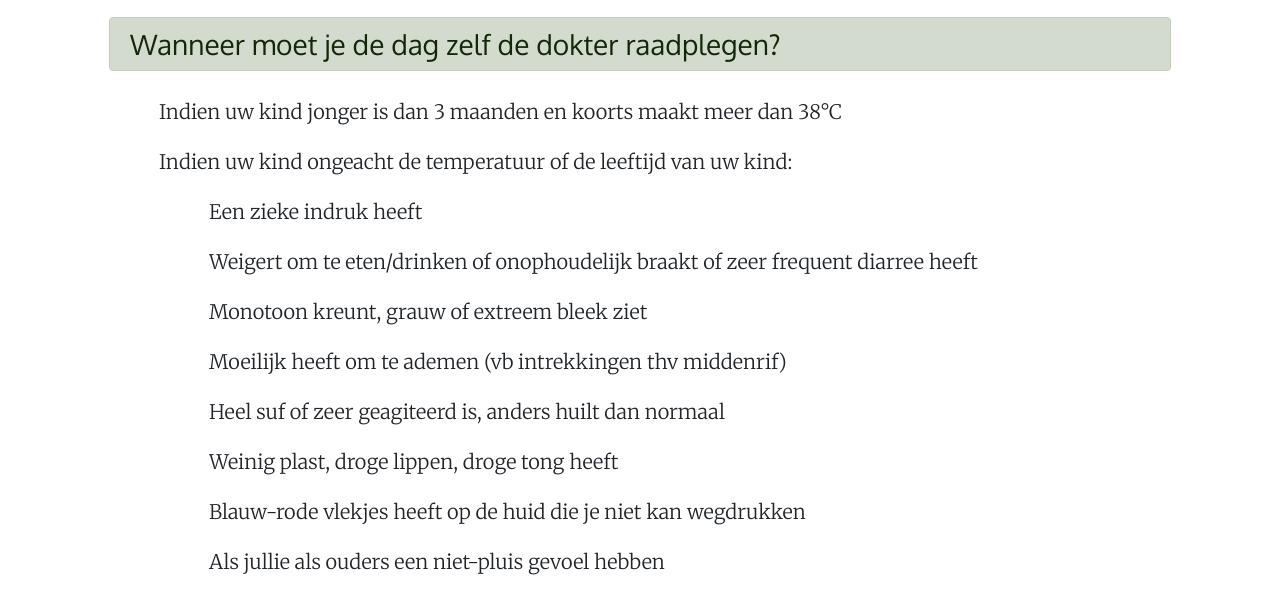
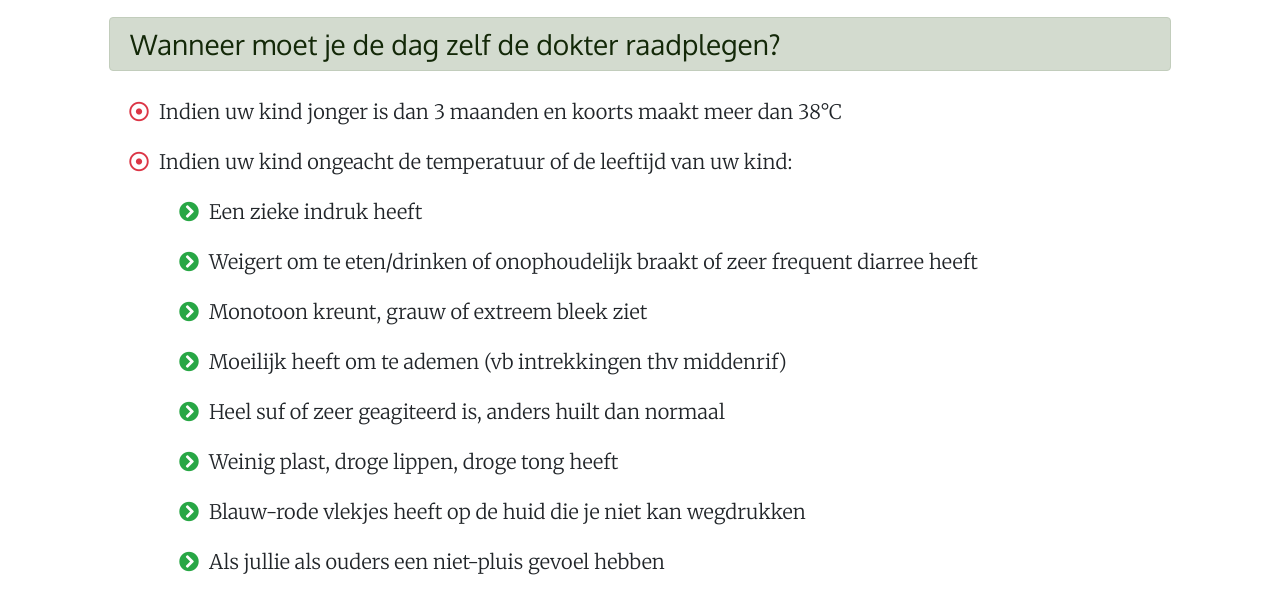
Before and after one commit to dangillet/dangillet.github.io, a website: page medische_info.html in a window 1280 px wide. Shown: the part 205-800 px from the top of the page. Drawn offline with nearby package versions, Linux system fonts and the light colour scheme.

Commit message:
Fix bug with overflow

```diff
--- a/medische_info.html
+++ b/medische_info.html
@@ -47,7 +47,7 @@
         </div>
     </nav>
 
-    <div class="container">
+    <div class="container no-overflow">
         <section class="top-section">
             <div class="row my-3 p-4">
                 <div class="col-12">
--- a/scss/main.scss
+++ b/scss/main.scss
@@ -80,11 +80,14 @@ p {
     width: 100%;
 }
 
+.no-overflow {
+    overflow: hidden;
+}
+
 ul.aerial li {
     padding-top: 0.5em;
     padding-bottom: 0.5em;
     opacity: 0;
-    overflow: hidden;
 }
 
 // Animate the list items
```
Also changed, not shown: main.min.css, 1 other file.
